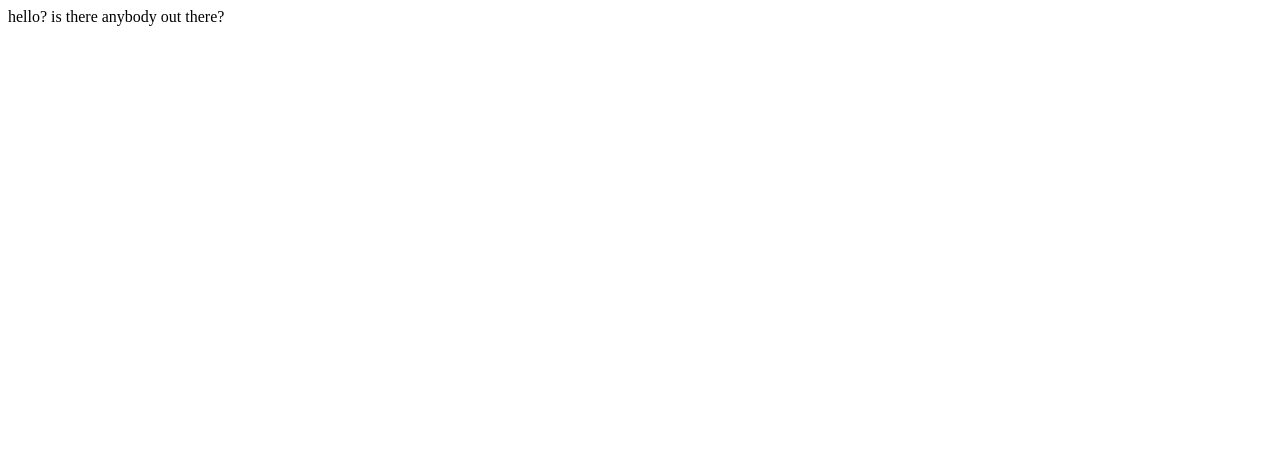
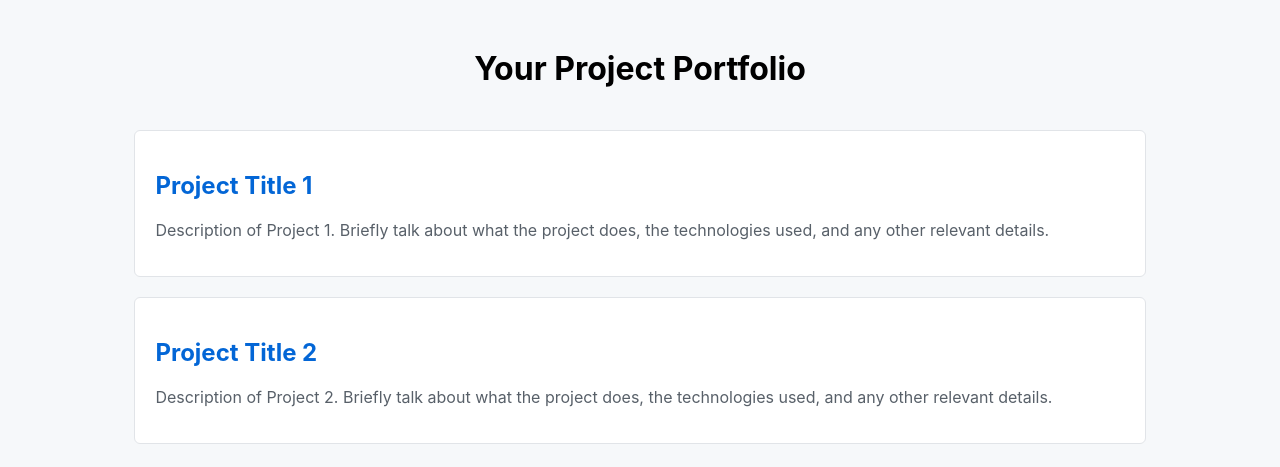
Before and after one commit to thingcity/thingcity.github.io, a plain HTML site: page index.html in a window 1280 px wide. Drawn offline with Linux system fonts and the light colour scheme.

Commit message:
Update index.html

```diff
--- a/index.html
+++ b/index.html
@@ -1 +1,37 @@
-hello? is there anybody out there?
+<!DOCTYPE html>
+<html>
+<head>
+    <title>Your Project Portfolio</title>
+    <style>
+        /* Primer CSS (Minimized version) */
+        /* You should replace this with the full version from Primer.style */
+        body { font-family: -apple-system, BlinkMacSystemFont, "Segoe UI", Helvetica, Arial, sans-serif; background-color: #f6f8fa; }
+        .container { width: 80%; margin: auto; }
+        .header { text-align: center; padding: 20px; }
+        .project { background: white; border: 1px solid #e1e4e8; border-radius: 6px; padding: 20px; margin-bottom: 20px; }
+        .project-title { font-size: 24px; color: #0366d6; }
+        .project-description { font-size: 16px; color: #586069; }
+    </style>
+</head>
+<body>
+    <div class="container">
+        <div class="header">
+            <h1>Your Project Portfolio</h1>
+        </div>
+        <!-- Project 1 -->
+        <div class="project">
+            <h2 class="project-title">Project Title 1</h2>
+            <p class="project-description">Description of Project 1. Briefly talk about what the project does, the technologies used, and any other relevant details.</p>
+        </div>
+        <!-- Project 2 -->
+        <div class="project">
+            <h2 class="project-title">Project Title 2</h2>
+            <p class="project-description">Description of Project 2. Briefly talk about what the project does, the technologies used, and any other relevant details.</p>
+        </div>
+        <!-- More projects can be added here -->
+    </div>
+    <script>
+        // JavaScript code can be added here if needed
+    </script>
+</body>
+</html>
```
